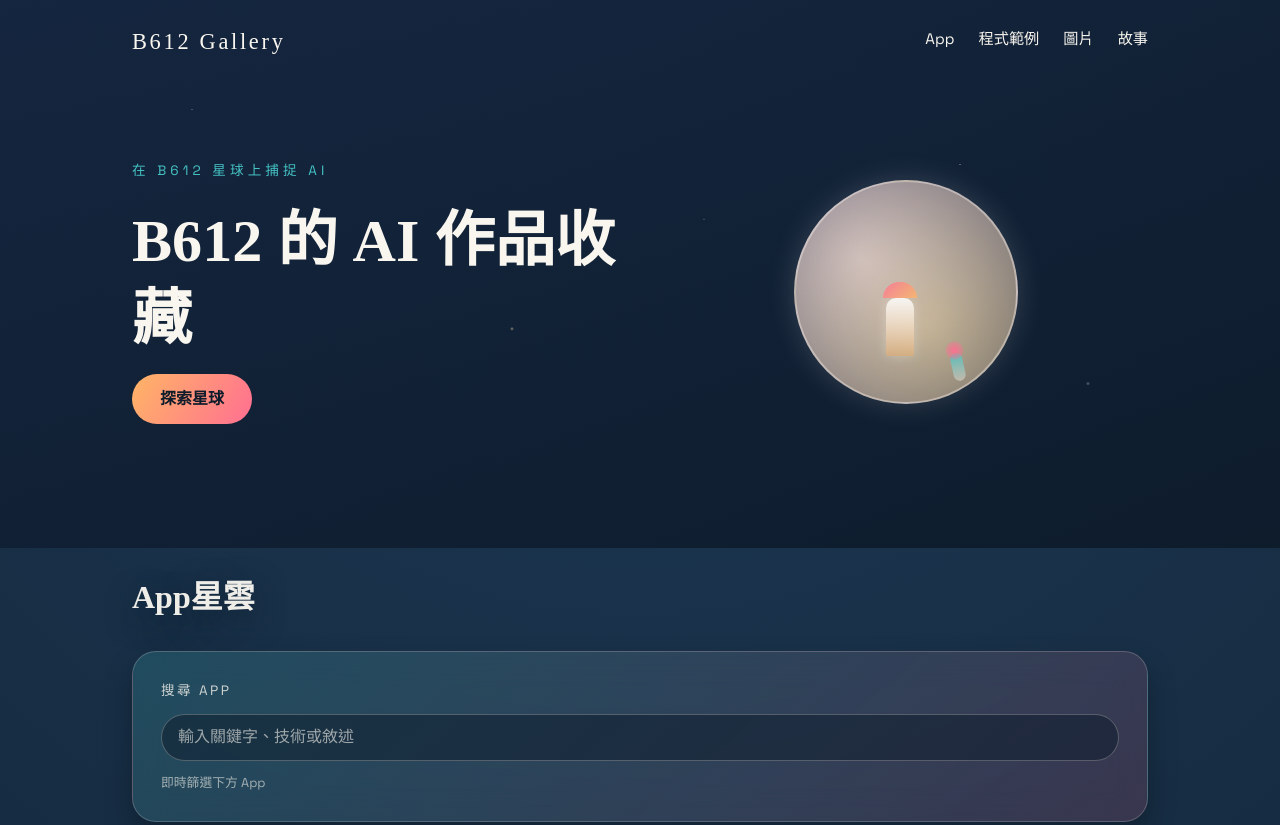
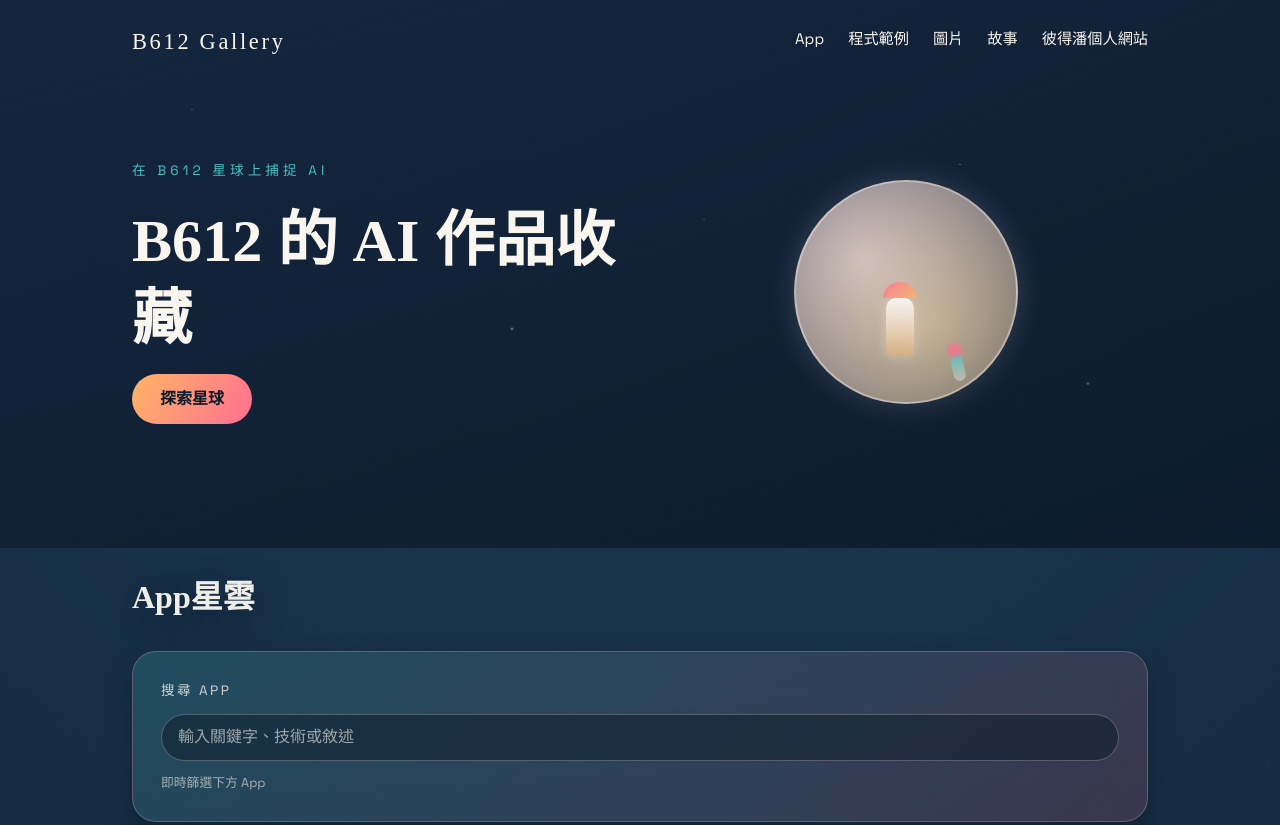
Before and after one commit to PeterPanSwift/B612_AI_App_Gallery, a plain HTML site: page index.html in a window 1280 px wide. Shown: the top 825 px of the page. Drawn offline with Linux system fonts and the light colour scheme.

Commit message:
Add personal site link to navigation

```diff
--- a/index.html
+++ b/index.html
@@ -23,6 +23,7 @@
         <a href="#samples">程式範例</a>
         <a href="#gallery">圖片</a>
         <a href="#about">故事</a>
+        <a href="https://apppeterpan.mystrikingly.com" target="_blank" rel="noopener">彼得潘個人網站</a>
       </nav>
     </div>
     <div class="hero">
```
Also changed, not shown: apps.html (+1 -0 lines), images.html (+1 -0 lines), samples.html (+1 -0 lines).
